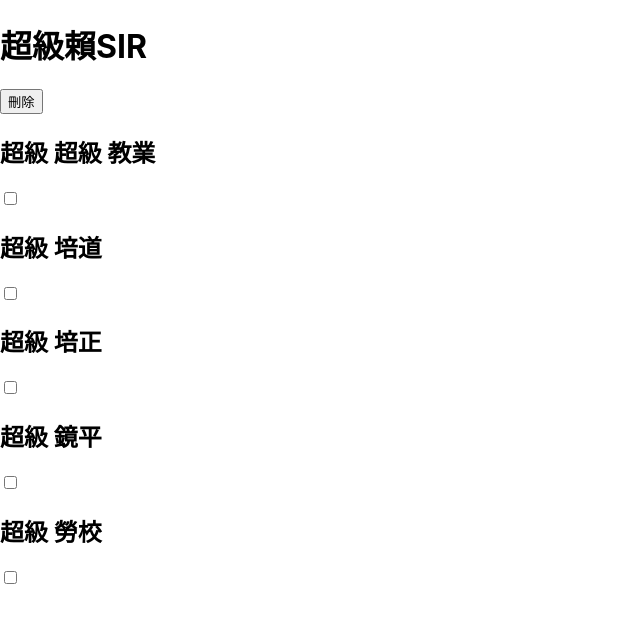
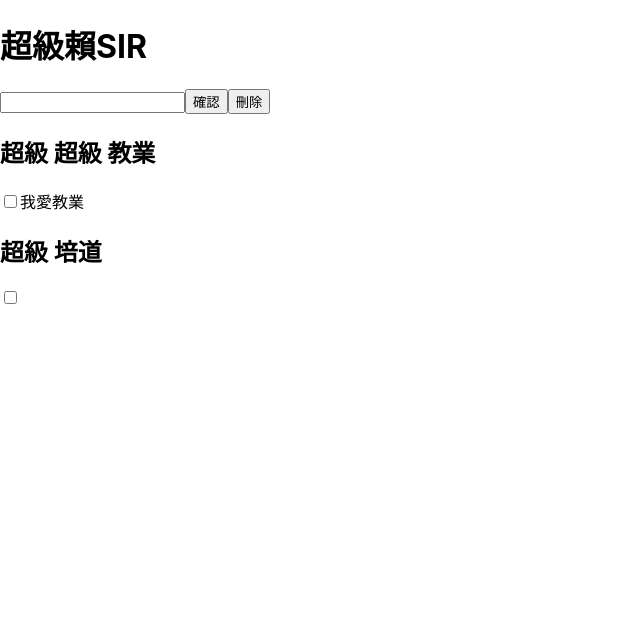
Before and after one commit to 2024-2025-kaoyip-advanced-computer/2024-09-13-easy-todo-PatrickLai7528, a React (Create React App) app in the folder my-app/: page / in a window 1280 px wide. Shown: the top 622 px of the page, without its empty margins (0-640 px from the left). Built offline with nearby package versions, Linux system fonts and the light colour scheme.

Commit message:
20241128

```diff
--- a/my-app/src/Component.js
+++ b/my-app/src/Component.js
@@ -1,21 +1,45 @@
 import { useState } from "react"
 export const SuperLaiSir = () => {
     // 列表解構
-    const [schoolNames, setSchoolNames] = useState(["教業", "培道", '培正', '鏡平', '勞校'])
-    //const schoolNames =
+    const [schools, setSchools] = useState([
+        {
+            schoolName:"教業",
+            isLove: true
+        },
+        {
+            schoolName:"培道",
+            isLove: false
+        }
+    ])
+    const [value ,setValue] = useState("")
     return (
         <>
             <h1>超級賴SIR</h1>
+            <input value={value} onChange={(event) =>{
+                setValue(event.target.value);
+            }}/>
+            <button onClick={()=>{
+                setSchools([
+                    ...schools,
+                    value
+                ])
+            }}>
+                確認
+            </button>
             <button onClick={() => {
-                const newSchoolNames = schoolNames.filter((_, index) => index !== schoolNames.length - 1)
-                setSchoolNames(newSchoolNames)
+                const newSchoolNames = schools.filter((_, index) => index !== schools.length - 1)
+                setSchools(newSchoolNames)
             }}>刪除</button>
             {
-                schoolNames.filter(function (schoolName) {
+                schools.filter(function (schoolName) {
                     //return schoolName !== "教業"
                     return true
-                }).map(function (schoolName, index) {
-                    return <SuperSchool key={index} schoolName={schoolName} />
+                }).map(function (school, index) {
+                    return <SuperSchool
+                        key={index}
+                        schoolName={school.schoolName}
+                        isLove={school.isLove}
+                        />
                 })
             }
         </>
@@ -23,15 +47,14 @@ export const SuperLaiSir = () => {
 }
 
 function SuperSchool(props) {
-    const [isLove, setIsLove] = useState(false)
     return <>
         <h2>超級  {props.schoolName === "教業" ? "超級" : ""}   {props.schoolName}
         </h2>
         <input type='checkbox' onChange={() => {
-            setIsLove(!isLove)
+            //setIsLove(!isLove)
         }} />
         {
-            isLove ? <span>我愛{props.schoolName}</span> : null
+            props.isLove ? <span>我愛{props.schoolName}</span> : null
         }
     </>
     /**
```
